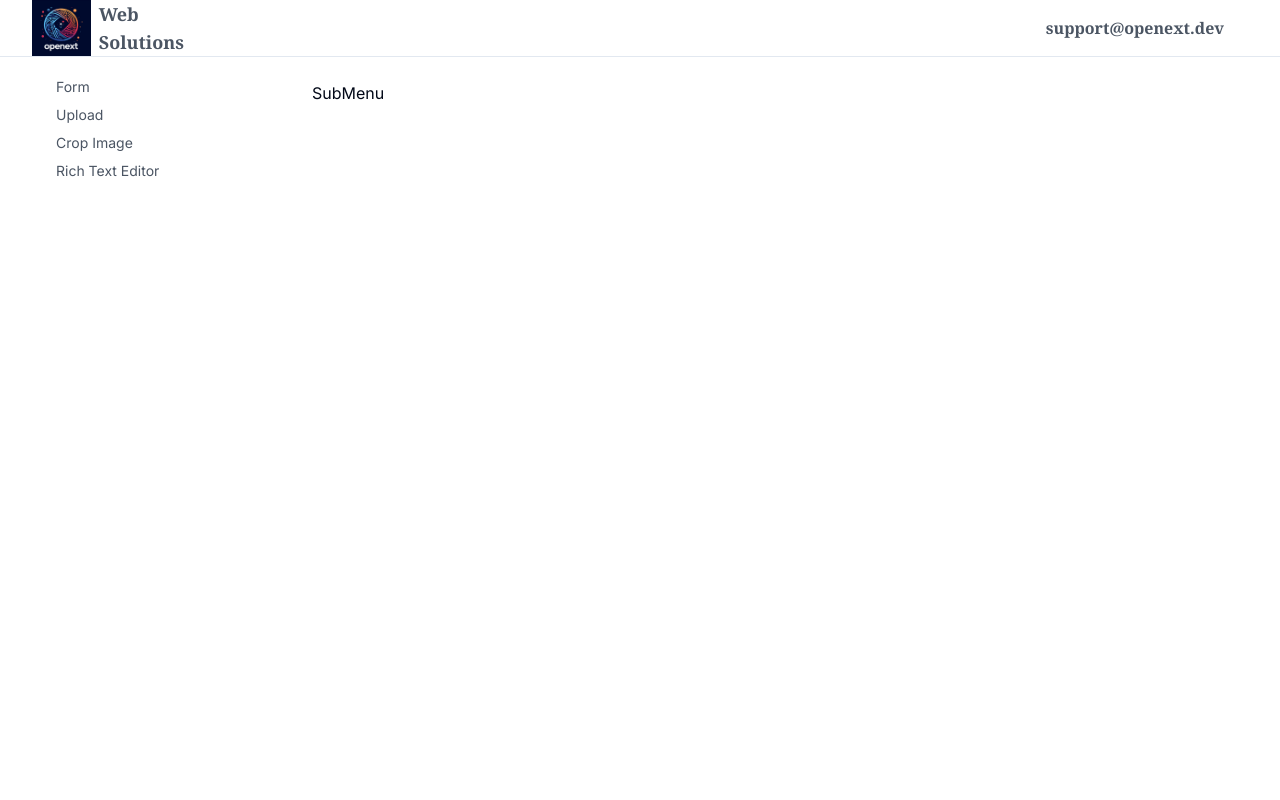
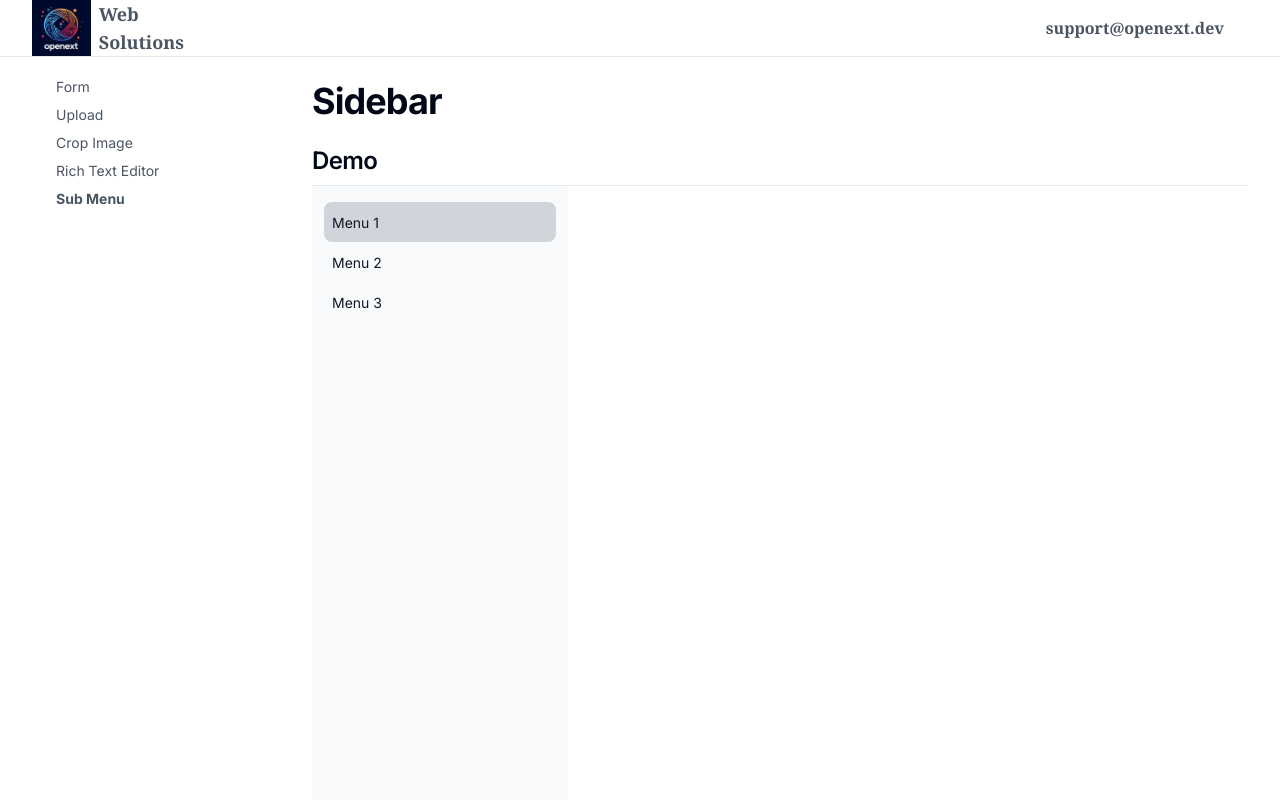
Before and after one commit to OpenExt-Labs/admin-panel-kit, a Next.js app: page /sub-menu in a window 1280 px wide. Shown: the top 800 px of the page. Built offline with nearby package versions, Linux system fonts and the light colour scheme.

Commit message:
Update select menu

```diff
--- a/package.json
+++ b/package.json
@@ -37,6 +37,7 @@
     "react-hook-form": "^7.48.2",
     "react-icons": "^4.12.0",
     "react-image-crop": "^10.1.8",
+    "recoil": "^0.7.7",
     "sass": "^1.69.5",
     "tailwind-merge": "^2.0.0",
     "tailwindcss-animate": "^1.0.7",
--- a/src/app/layout.tsx
+++ b/src/app/layout.tsx
@@ -3,6 +3,7 @@ import { Inter } from 'next/font/google'
 import './globals.css'
 import Navbar from '@/components/common/nav-bar'
 import Footer from '@/components/common/footer'
+import RecoilProvider from './recoi-provider'
 
 const inter = Inter({ subsets: ['latin'] })
 
@@ -19,10 +20,12 @@ export default function RootLayout({
   return (
     <html lang="en">
       <body className={inter.className}>
-        <Navbar>
-          {children}
-        </Navbar>
-        <Footer />
+        <RecoilProvider>
+          <Navbar>
+            {children}
+          </Navbar>
+          <Footer />
+        </RecoilProvider>
       </body>
     </html>
   )
--- /dev/null
+++ b/src/app/recoi-provider.tsx
@@ -0,0 +1,11 @@
+"use client";
+import { atom, RecoilRoot } from "recoil";
+
+export const activeMenu = atom({
+  key: "activeMenu",
+  default: "menu-1",
+});
+
+export default function RecoilProvider({ children }: any) {
+  return <RecoilRoot>{children}</RecoilRoot>;
+}
--- /dev/null
+++ b/src/app/sub-menu/item.tsx
@@ -0,0 +1,17 @@
+'use client'
+import React, { use } from 'react'
+import { activeMenu } from '../recoi-provider'
+import { useRecoilState } from 'recoil'
+import { MenuItem } from './sub-menu'
+
+const Item = ({ id, path, label }: MenuItem) => {
+  const [activeMenuItem, setActiveMenuItem] = useRecoilState(activeMenu)
+  return (
+    <div
+      onClick={() => setActiveMenuItem(id)}
+      className={`items-center p-2 text-gray-900 rounded-lg dark:text-white ${activeMenuItem === id ? 'bg-gray-300' : 'hover:bg-gray-100 dark:hover:bg-gray-700 hover:cursor-pointer'}`}>
+      <span className="text-sm">{label}</span>
+    </div>
+  )
+}
+export default Item
--- /dev/null
+++ b/src/app/sub-menu/list-item.tsx
@@ -0,0 +1,24 @@
+import React from 'react'
+import Item from './item'
+
+function ListItems({ items }: { items: any }) {
+  return (
+    <div>
+      {
+        items.map((item: any) => {
+          return (
+            <div key={item.path}>
+              <Item path={item.path} label={item.label} />
+              {
+                item.subItems.length > 0 &&
+                <ListItems items={item.subItems} />
+              }
+            </div>
+          )
+        })
+      }
+    </div>
+  )
+}
+
+export default ListItems
--- a/src/app/sub-menu/page.tsx
+++ b/src/app/sub-menu/page.tsx
@@ -1,7 +1,16 @@
 import React from 'react'
+import SubMenu from './sub-menu'
 
-export default function SubMenu() {
+export default function SubMenuPage() {
   return (
-    <div>SubMenu</div>
+    <>
+      <div>
+        <h1 className="scroll-m-20 text-4xl font-bold tracking-tight">Sidebar</h1>
+      </div>
+      <div className='my-6'>
+        <h2 className='font-heading mt-12 scroll-m-20 border-b pb-2 text-2xl font-semibold tracking-tight first:mt-0'>Demo</h2>
+        <SubMenu />
+      </div>
+    </>
   )
 }
--- /dev/null
+++ b/src/app/sub-menu/sub-menu.tsx
@@ -0,0 +1,82 @@
+'use client'
+
+import Link from 'next/link'
+import React from 'react'
+import Item from './item'
+
+
+const menu = [
+  {
+    id: 'menu-1',
+    path: '/menu-1',
+    label: 'Menu 1',
+    subItems: [
+      {
+        id: 'menu-1-1',
+        path: '/sub-menu-1',
+        label: 'Sub Menu 1'
+      },
+      {
+        id: 'menu-1-2',
+        path: '/sub-menu-2',
+        label: 'Sub Menu 2'
+      },
+    ]
+  },
+  {
+    id: 'menu-2',
+    path: '/menu-2',
+    label: 'Menu 2',
+    subItems: [
+      {
+        id: 'menu-2-1',
+        path: '/sub-menu-4',
+        label: 'Sub Menu 4'
+      },
+      {
+        id: 'menu-2-2',
+        path: '/sub-menu-5',
+        label: 'Sub Menu 5'
+      },
+      {
+        id: 'menu-2-3',
+        path: '/sub-menu-6',
+        label: 'Sub Menu 6'
+      }
+    ]
+  },
+  {
+    id: 'menu-3',
+    path: '/menu-3',
+    label: 'Menu 3',
+    subItems: []
+  }
+]
+
+export type MenuItem = {
+  id: string
+  path: string
+  label: string
+  subItems?: MenuItem[]
+}
+
+
+function SubMenu() {
+  return (
+    <aside className='z-40 w-64 h-screen transition-transform -translate-x-full sm:translate-x-0'>
+      <div className='h-full px-3 py-4 overflow-y-auto bg-gray-50 dark:bg-gray-800'>
+        {
+          menu.map((item: any) => {
+            return (
+              <div key={item.path}>
+                <Item id={item.id} path={item.path} label={item.label} />
+              </div>
+            )
+          })
+        }
+      </div>
+    </aside>
+  )
+}
+
+export default SubMenu
--- a/src/components/common/nav-bar.tsx
+++ b/src/components/common/nav-bar.tsx
@@ -28,6 +28,10 @@ const menus = [
     path: '/editor',
     label: 'Rich Text Editor'
   },
+  {
+    path: '/sub-menu',
+    label: 'Sub Menu'
+  }
 ]
 
 const Item = ({ path, label, activeTab }: any) => {
```
Also changed, not shown: 1 other file (tests, documents, lock files or other folders).
